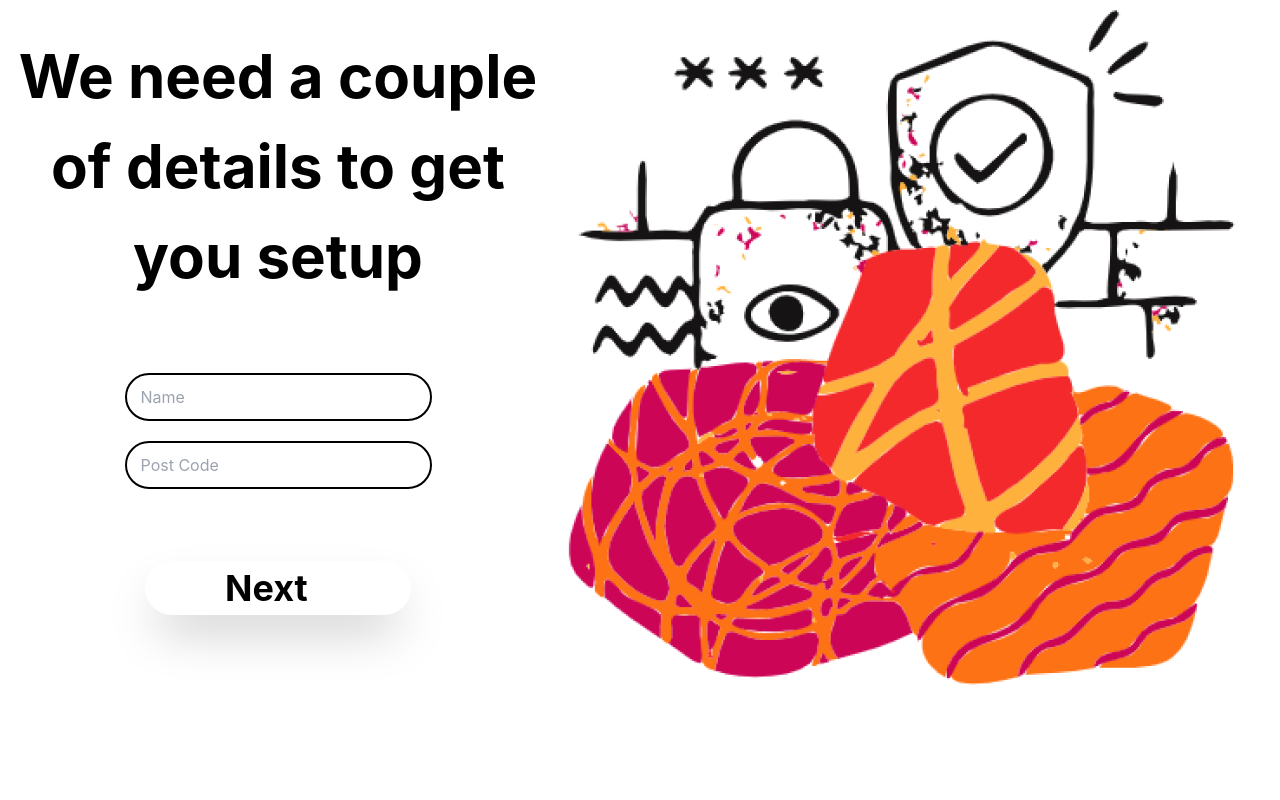
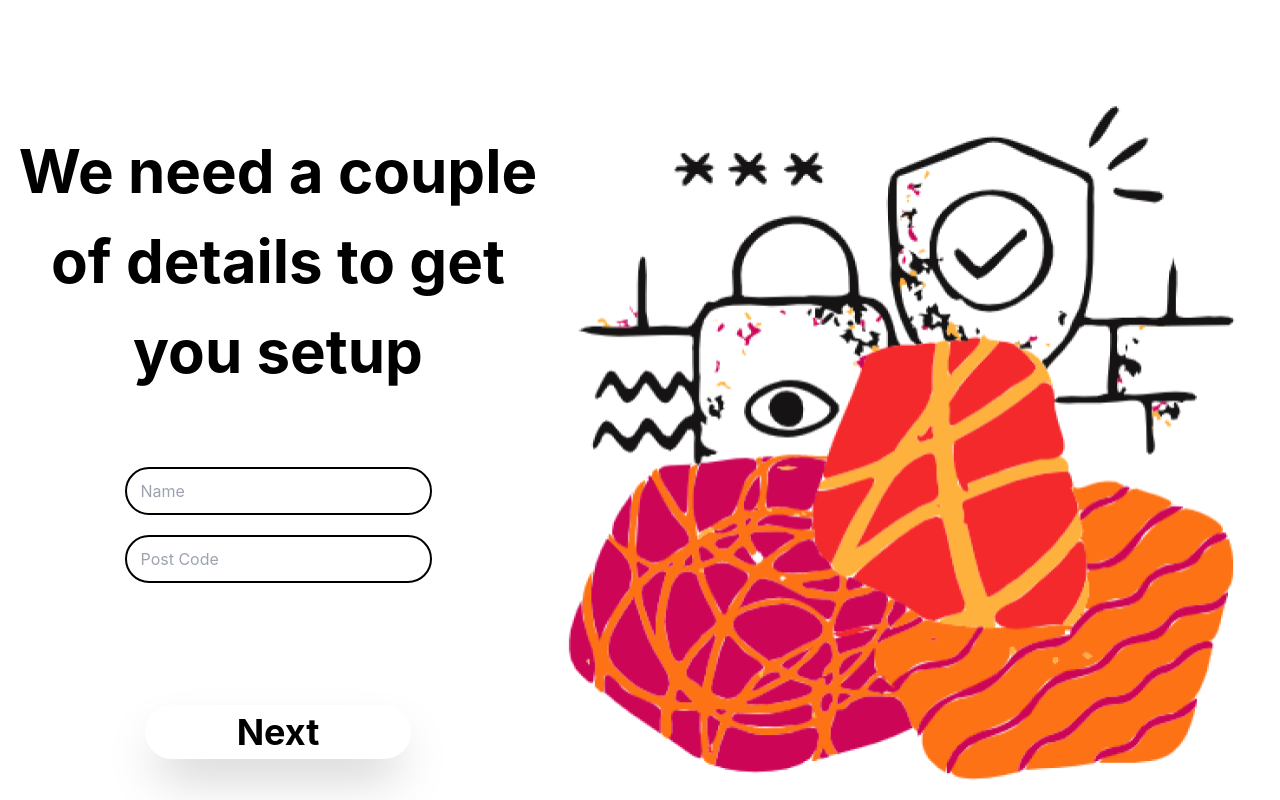
Before and after one commit to Alazar-dev/front-end-challenge, a React (Create React App) app: page /auth in a window 1280 px wide. Built offline with nearby package versions, Linux system fonts and the light colour scheme.

Commit message:
added form validation

```diff
--- a/src/components/auth/NameAndPostCode.js
+++ b/src/components/auth/NameAndPostCode.js
@@ -1,32 +1,50 @@
-import { Link } from "react-router-dom";
 import SecurityImage from "../../assets/img/light/Charco Security.png";
 import "./nameAuth.css";
+import { useForm } from "react-hook-form";
 
 export default function AuthComponent() {
+  const {
+    register,
+    handleSubmit,
+    formState: { errors },
+  } = useForm();
+  const onSubmit = (data) => console.log(data);
+
   return (
-    <div className="root-name flex justify-center">
+    <div className="root-name flex align-center mt-24 justify-center">
       <div className="main-name flex flex-col align-center justify-around">
         <p className="greeting-name text-center">
           We need a couple of details to get you setup
         </p>
         <div>
-          <form className="auth-form-name flex flex-col justify-center items-center">
+          <form
+            onSubmit={handleSubmit(onSubmit)}
+            className="auth-form-name flex flex-col justify-center items-center"
+          >
             <input
               className="input outline-none"
               type="text"
               placeholder="Name"
+              {...register("name", { required: true })}
             />
+            {errors.name && (
+              <span className="text-red-500">Name field is required</span>
+            )}
             <input
               className="input outline-none"
               type="text"
               placeholder="Post Code"
+              {...register("postCode", { required: true })}
             />
+            {errors.postCode && (
+              <span className="text-red-500">Post Code field is required</span>
+            )}
+            <div className="flex justify-center mt-28">
+              <button className="btn-name shadow-2xl">
+                <p className="btnText-name">Next</p>
+              </button>
+            </div>
           </form>
-        </div>
-        <div className="flex justify-center mb-12">
-          <Link to="/emailAuth" className="btn-name shadow-2xl">
-            <p className="btnText-name">Next</p>
-          </Link>
         </div>
       </div>
       <div>
--- a/src/components/auth/nameAuth.css
+++ b/src/components/auth/nameAuth.css
@@ -4,8 +4,8 @@
 }
 
 .hiImg-name {
-    /*width: 724px;*/
-    /*height: 693px;*/
+    width: 724px;
+    height: 693px;
 }
 
 .input {
@@ -25,7 +25,6 @@
 .btnText-name {
     font-size: 36px;
     font-weight: bold;
-    margin-left: 80px;
 }
 
 .greeting-name {
```
